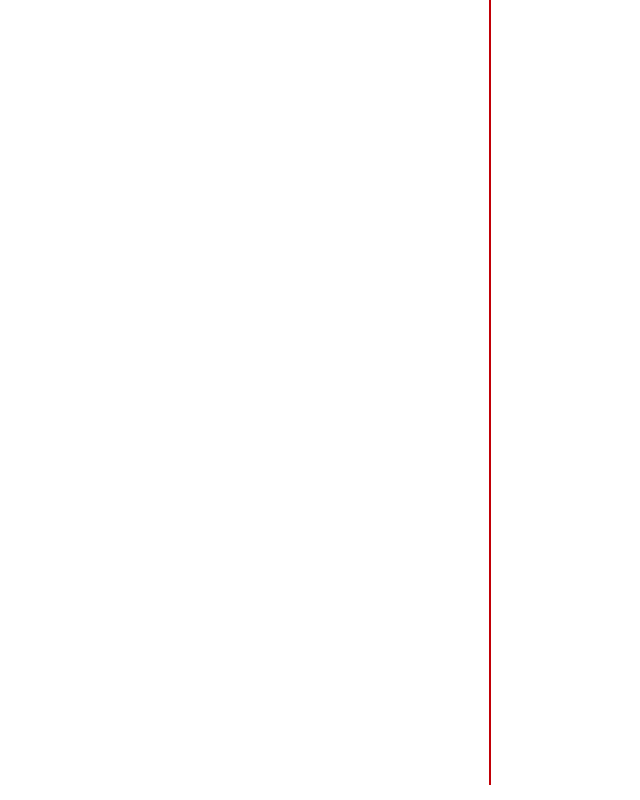
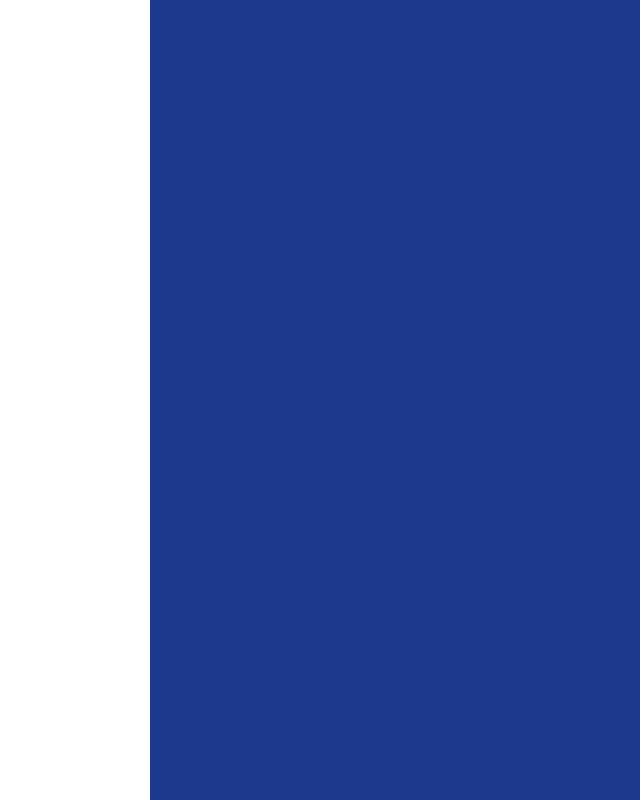
Before and after one commit to viraj992/Skyrek-course-frontend, a React (Vite) app: page /admin in a window 1280 px wide. Before the commit this address had no page. Shown: the whole page, without its empty margins (150-790 px from the left). Built offline with nearby package versions, Linux system fonts and the light colour scheme.

Commit message:
screen sizes width height calculations

```diff
--- a/src/App.jsx
+++ b/src/App.jsx
@@ -1,22 +1,23 @@
 import { BrowserRouter, Route, Routes } from "react-router-dom";
 import "./App.css";
-import HomePage from "./components/homePage";
-import LoginPage from "./components/loginPage";
-import RegisterPage from "./components/registerPage";
+import HomePage from "./pages/homePage";
+import LoginPage from "./pages/loginPage";
+import RegisterPage from "./pages/registerPage";
+import AdminPage from "./pages/adminPage";
 
 function App() {
 	return (
 		<BrowserRouter>
-			<div className="w-full h-screen flex justify-center">
-				<div className="w-calc(100vw-35px)] h-[calc(100vh-15px)] border border-red-700">
+			<div className="w-full h-screen flex justify-center items-center">
+
 					<Routes path="/">
 						<Route path="/" element={<HomePage/>}/>
 						<Route path="/login" element={<LoginPage/>}/>
 						<Route path="/register" element={<RegisterPage/>}/>
-
+						<Route path = "/admin" element={<AdminPage/>}/>
 					</Routes>
 				</div>
-			</div>
+
 		</BrowserRouter>
 
 	);
--- /dev/null
+++ b/src/components/productCard.jsx
@@ -0,0 +1,10 @@
+export default function ProductCard(props){
+
+
+    return(
+        <div>
+            <h1>{props.name}</h1>
+            <img src = "https://picsum.photos/seed/picsum/200/300"/>
+        </div>
+    )
+}
--- /dev/null
+++ b/src/pages/adminPage.jsx
@@ -0,0 +1,10 @@
+export default function AdminPage(){
+    return(
+        <div className="w-full h-screen bg-red-900 flex">
+            <div className="w-[300px] h-full bg-white">
+
+            </div>
+            <div className="w-[calc(100%-300px)]  bg-blue-900"></div>
+        </div>
+    )
+}
```
Also changed, not shown: src/pages/homePage.jsx (renamed from src/components/homePage.jsx), src/pages/loginPage.jsx (renamed from src/components/loginPage.jsx), src/pages/registerPage.jsx (renamed from src/components/registerPage.jsx).
